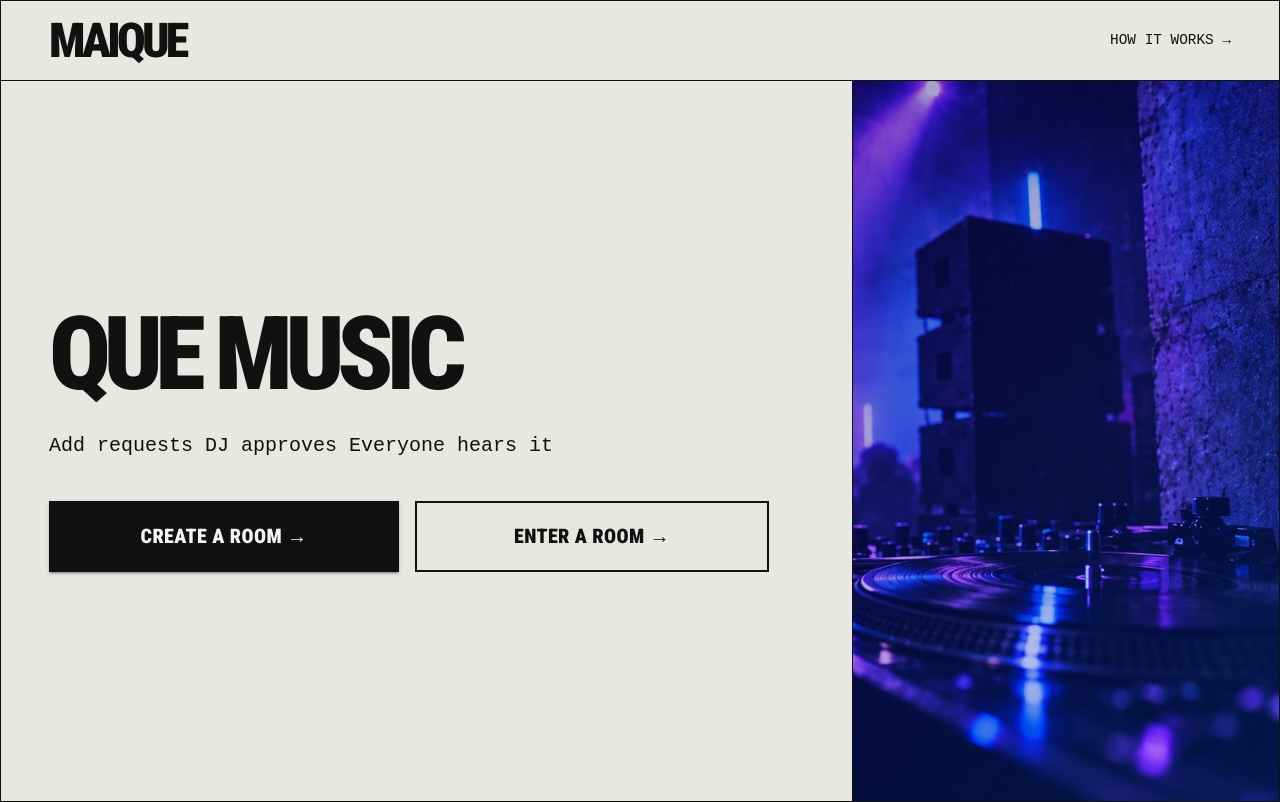
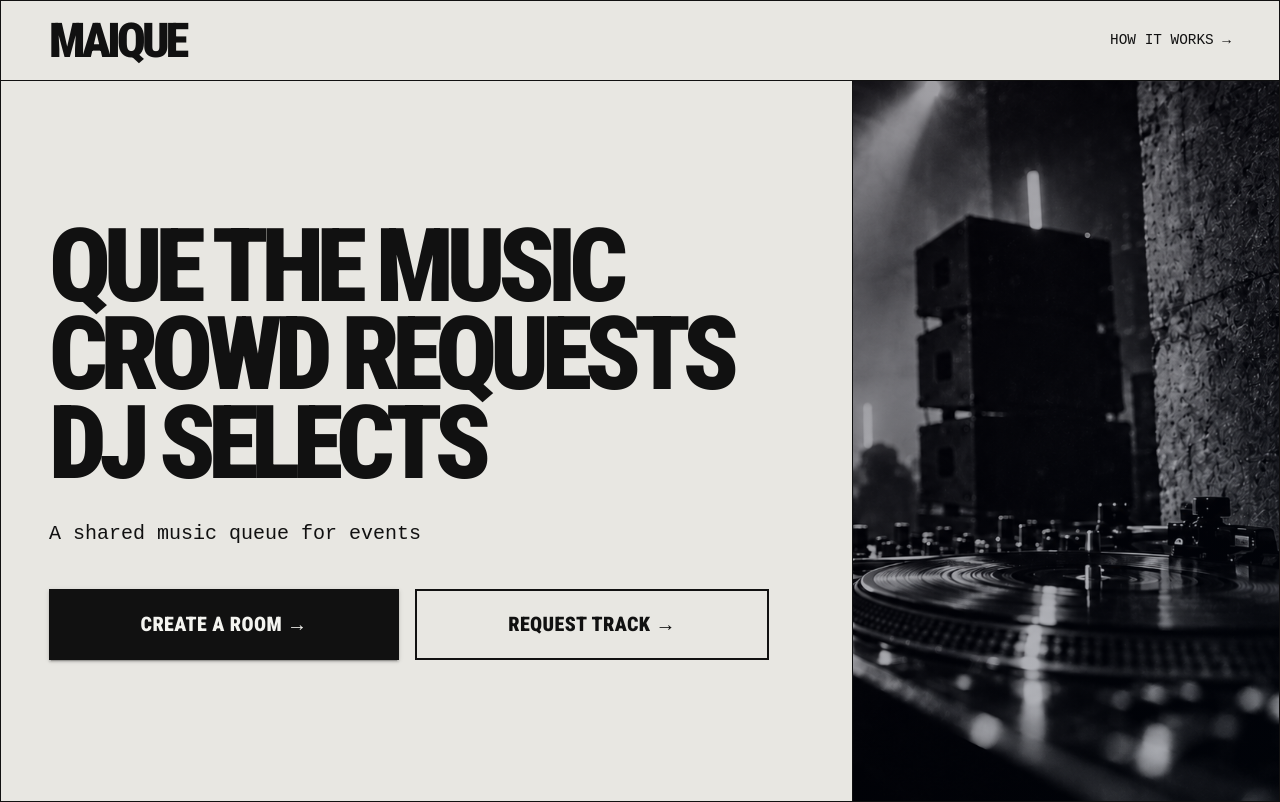
Before and after one commit to morinsCode/maique, a React (Vite) app in the folder frontend/: page / in a window 1280 px wide. Built offline with nearby package versions, Linux system fonts and the light colour scheme.

Commit message:
Minor adjustments to LandingPage -Changed Max width -Changed wording on landing page

```diff
--- a/frontend/src/pages/LandingPage.tsx
+++ b/frontend/src/pages/LandingPage.tsx
@@ -94,7 +94,7 @@ function LandingPage() {
             component="h1"
             sx={{
               m: 0,
-              maxWidth: 900,
+              maxWidth: 1000,
               fontFamily: '"Roboto Condensed", "Arial Narrow", sans-serif',
               fontSize: "clamp(3.6rem, 8vw, 8.5rem)",
               fontWeight: 900,
@@ -103,8 +103,16 @@ function LandingPage() {
               textTransform: "uppercase",
             }}
           >
-            Que Music
+            {/*  Que The Music
             <br />
+            One room
+            <br />
+            One sound */}
+            Que The Music
+            <br />
+            Crowd requests
+            <br />
+            DJ selects
           </Typography>
 
           <Typography
@@ -114,7 +122,7 @@ function LandingPage() {
               fontSize: { xs: "1rem", md: "1.25rem" },
             }}
           >
-            Add requests DJ approves Everyone hears it
+            A shared music queue for events
           </Typography>
 
           <Stack
@@ -162,7 +170,7 @@ function LandingPage() {
                 },
               }}
             >
-              Enter a room →
+              Request Track →
             </Button>
           </Stack>
 
@@ -229,10 +237,10 @@ function LandingPage() {
             backgroundImage: `
               linear-gradient(
                 135deg,
-                rgba(20, 0, 110, 0.38),
-                rgba(0, 80, 255, 0.28)
+                rgba(3, 0, 12, 0.38),
+                rgba(2, 11, 31, 0.28)
               ),
-              url("/images/club-dj.png")
+              url("/images/club-dj-bw.png")
             `,
             backgroundColor: "#090d24",
             backgroundSize: "cover",
```
Also changed, not shown: frontend/public/images/club-dj-bw.png (added), 1 other file (tests, documents, lock files or other folders).
